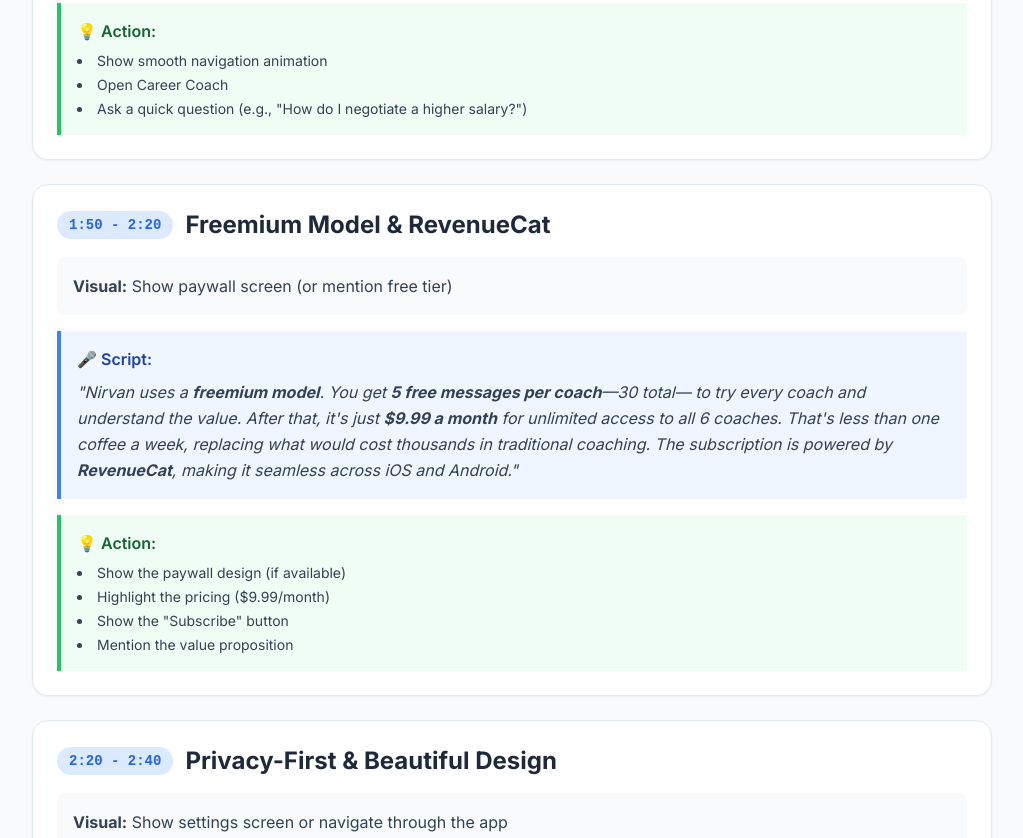
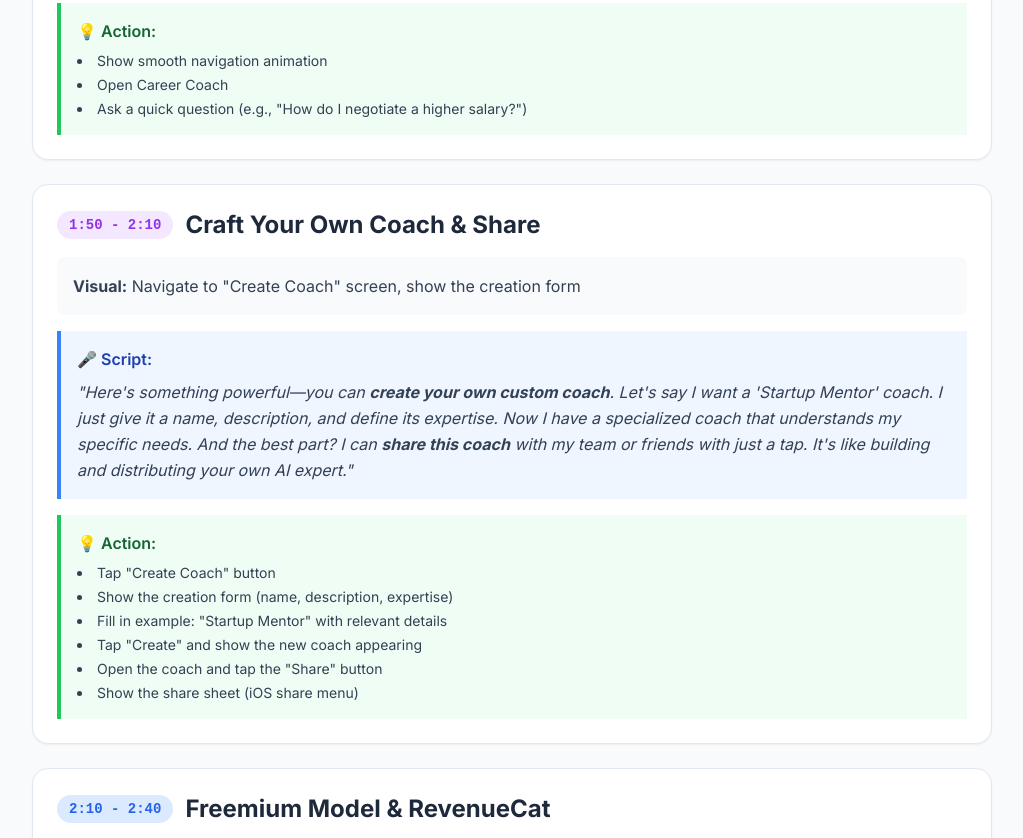
Before and after one commit to ramkdataeng-lab/ai_coach-app, a website: page DEMO_VIDEO_SCRIPT.html in a window 1280 px wide. Shown: the part 2534-3372 px from the top of the page, without its empty margins (128-1151 px from the left). Drawn offline with nearby package versions, Linux system fonts and the light colour scheme.

Commit message:
Add custom coach creation and sharing section to demo video script (20 seconds)

```diff
--- a/DEMO_VIDEO_SCRIPT.html
+++ b/DEMO_VIDEO_SCRIPT.html
@@ -201,11 +201,49 @@
             </div>
         </section>
 
+        <!-- Custom Coach Creation & Sharing -->
+        <section class="bg-white p-6 rounded-2xl shadow-sm border border-slate-200">
+            <div class="flex items-center gap-3 mb-4">
+                <span class="bg-purple-100 text-purple-600 px-3 py-1 rounded-full text-sm font-bold timestamp">1:50 -
+                    2:10</span>
+                <h2 class="text-2xl font-bold text-slate-800">Craft Your Own Coach & Share</h2>
+            </div>
+
+            <div class="bg-slate-50 p-4 rounded-lg mb-4">
+                <p class="text-slate-700 leading-relaxed">
+                    <strong>Visual:</strong> Navigate to "Create Coach" screen, show the creation form
+                </p>
+            </div>
+
+            <div class="bg-blue-50 border-l-4 border-blue-500 p-4">
+                <p class="font-semibold text-blue-800 mb-2">🎤 Script:</p>
+                <p class="text-slate-700 italic leading-relaxed">
+                    "Here's something powerful—you can <strong>create your own custom coach</strong>.
+                    Let's say I want a 'Startup Mentor' coach. I just give it a name, description, and define
+                    its expertise. Now I have a specialized coach that understands my specific needs.
+                    And the best part? I can <strong>share this coach</strong> with my team or friends with just a tap.
+                    It's like building and distributing your own AI expert."
+                </p>
+            </div>
+
+            <div class="bg-green-50 border-l-4 border-green-500 p-4 mt-4">
+                <p class="font-semibold text-green-800 mb-2">💡 Action:</p>
+                <ul class="list-disc list-inside space-y-1 text-sm text-slate-700">
+                    <li>Tap "Create Coach" button</li>
+                    <li>Show the creation form (name, description, expertise)</li>
+                    <li>Fill in example: "Startup Mentor" with relevant details</li>
+                    <li>Tap "Create" and show the new coach appearing</li>
+                    <li>Open the coach and tap the "Share" button</li>
+                    <li>Show the share sheet (iOS share menu)</li>
+                </ul>
+            </div>
+        </section>
+
         <!-- Monetization (Paywall) -->
         <section class="bg-white p-6 rounded-2xl shadow-sm border border-slate-200">
             <div class="flex items-center gap-3 mb-4">
-                <span class="bg-blue-100 text-blue-600 px-3 py-1 rounded-full text-sm font-bold timestamp">1:50 -
-                    2:20</span>
+                <span class="bg-blue-100 text-blue-600 px-3 py-1 rounded-full text-sm font-bold timestamp">2:10 -
+                    2:40</span>
                 <h2 class="text-2xl font-bold text-slate-800">Freemium Model & RevenueCat</h2>
             </div>
 
@@ -242,8 +280,8 @@
         <!-- Privacy & Design -->
         <section class="bg-white p-6 rounded-2xl shadow-sm border border-slate-200">
             <div class="flex items-center gap-3 mb-4">
-                <span class="bg-blue-100 text-blue-600 px-3 py-1 rounded-full text-sm font-bold timestamp">2:20 -
-                    2:40</span>
+                <span class="bg-blue-100 text-blue-600 px-3 py-1 rounded-full text-sm font-bold timestamp">2:40 -
+                    3:00</span>
                 <h2 class="text-2xl font-bold text-slate-800">Privacy-First & Beautiful Design</h2>
             </div>
 
@@ -276,8 +314,8 @@
         <!-- Closing -->
         <section class="bg-gradient-to-r from-blue-500 to-purple-600 p-8 rounded-2xl shadow-lg text-white">
             <div class="flex items-center gap-3 mb-4">
-                <span class="bg-white text-blue-600 px-3 py-1 rounded-full text-sm font-bold timestamp">2:40 -
-                    3:00</span>
+                <span class="bg-white text-blue-600 px-3 py-1 rounded-full text-sm font-bold timestamp">3:00 -
+                    3:20</span>
                 <h2 class="text-2xl font-bold">Closing & Call to Action</h2>
             </div>
 
@@ -363,7 +401,7 @@
     <footer class="mt-12 text-center text-slate-500 text-sm border-t border-slate-200 pt-6">
         <p class="font-semibold text-slate-700">Nirvan - AI Life Coach</p>
         <p>Demo Video Script | RevenueCat Shipyard 2026</p>
-        <p class="mt-2">Total Duration: 2:40 - 3:00 minutes</p>
+        <p class="mt-2">Total Duration: 3:00 - 3:20 minutes</p>
     </footer>
 
 </body>
```
